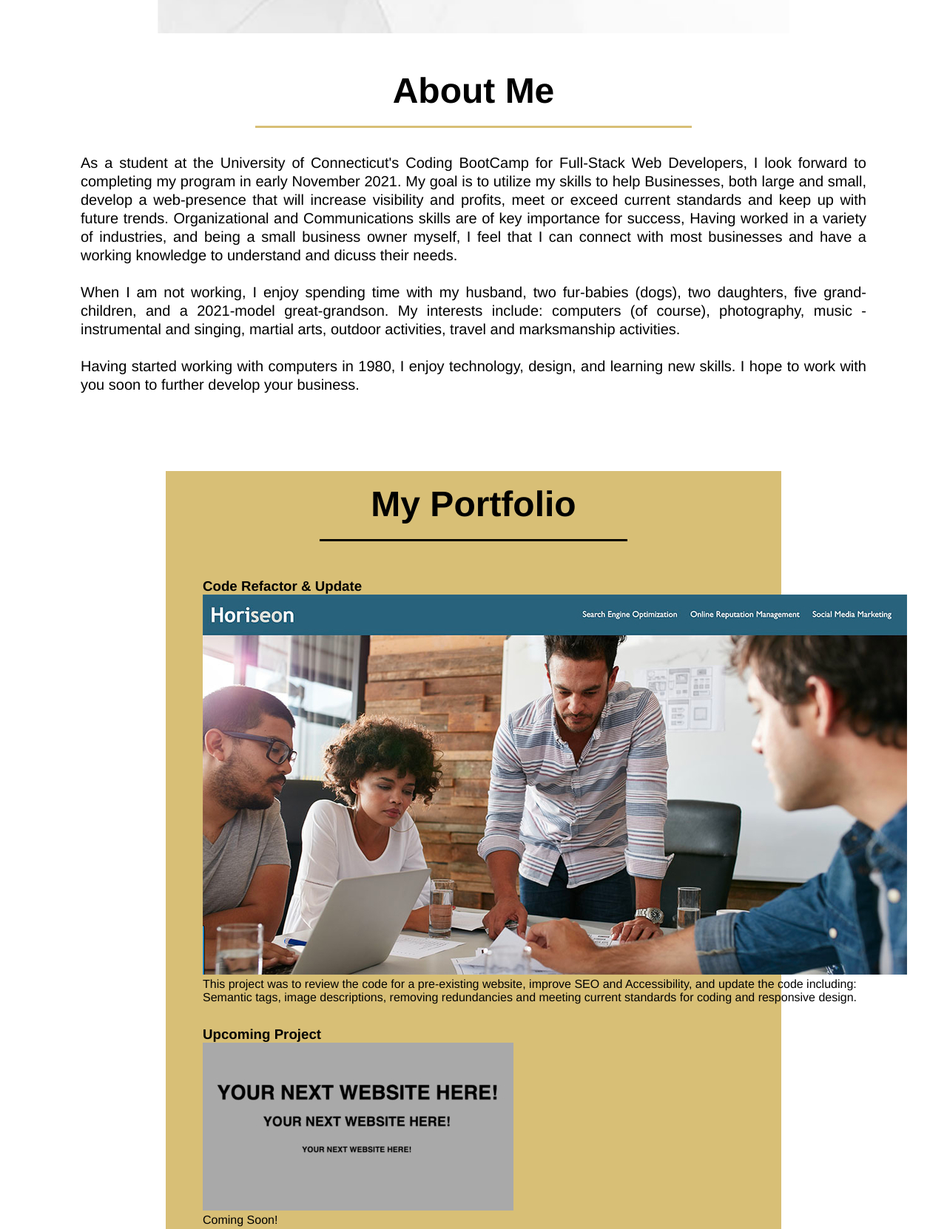
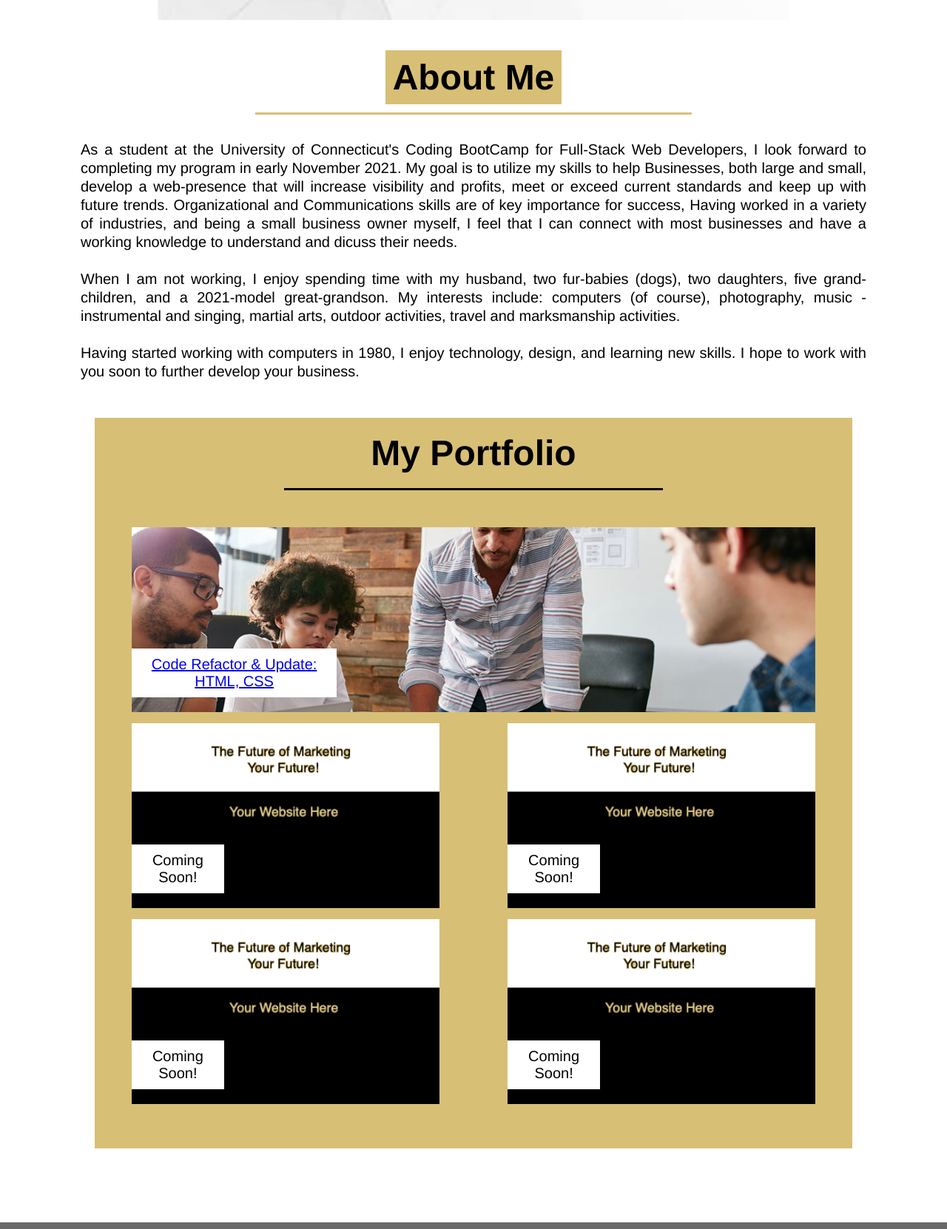
Before and after one commit to SherriWinslow/Portfolio, a plain HTML site: page index.html in a window 1280 px wide. Shown: the part 377-2039 px from the top of the page at 74% size. Drawn offline with Linux system fonts and the light colour scheme.

Commit message:
complete update of main section html & css

```diff
--- a/assets/css/style.css
+++ b/assets/css/style.css
@@ -41,6 +41,7 @@
   header a {
     text-decoration: none;
     color: var(--primary-color);
+    font-weight: bold;
   }
 
   header nav {
@@ -121,6 +122,15 @@
   /* HERO STYLES END */
 
    /* INTRO STYLES START */
+
+   #bio span {
+    margin-top: auto;
+    width: 35%;
+    background-color: var(--primary-color);
+    color: var(--terciary-color);
+    padding: 10px 10px;
+    text-align: center;
+   }
    .intro p {
     line-height: 1.25;
     color: var(--secondary-color);
@@ -134,7 +144,7 @@
   /* MAOM STYLES START */
   main {
     background-color: var(--primary-color);
-    width: 65%;
+    width: 80%;
     padding: 20px
     padding-top: 25px;
     padding-bottom: 30px;
@@ -157,57 +167,68 @@
     border-color: var(--secondary-color);
   }
 
-main section {
+  main section {
   padding-top: 15px;
   padding-bottom: 15px;
 }
 
-.flex-container1 {
+/* flex parent */
+.flex-container {
+  /* create flex box */
   display: flex;
+  /* tells flexbox to break to next line if it runs over*/
   flex-wrap: wrap;
+  /* put all unused space between items */
   justify-content: space-between;
   width: 100%;
 }
 
+/* flex child */
 .flex-item {
+  /* make each elemtn specific width, 100% minus width is space between each element */
   width: 45%;
-  font-size: 22px;
-  font-weight: bold;
+
+  /* put space between each element vertically */
   margin-bottom: 15px;
+
+  /* see images folder */
+  background-image: url('../images/placeholder-420x227.png');
+
+  /* background to fit box no matter what */
   background-size: cover;
+
+  /* crop background at the center */
   background-position: center;
+
+  /* padding top and bottom first number, then left/right */
   padding: 20px 0;
+
+  /* set minimum heigh value */
   min-height: 250px;
+
+  /* flexbox and create column instead of row */
   display: flex;
   flex-direction: column;
+}
+
+/* for text area inside of flex item */
+.flex-item span {
+  /* element to bottom of flex item */
+  margin-top: auto;
+  width: 30%;
+  align-items: left;
+  background-color: var(--tertiary-color);
+  color: var(--secondary-color);
+  padding: 10px 5px;
+  font-size: 20px;
+  text-align: center;
 }
 
 .flex-item1 {
   width: 100%;
   height: 100%;
-  flex: 0 100%;
-  display: flex;
-  flex-wrap: auto;
-  width: 65%;
-  margin-left: auto
-  margin-right: auto
-
-
-}
-.flex-container {
-  display: flex;
-  flex-wrap: wrap;
-  justify-content: space-between;
-  width: 100%;
-
-  .flex-item-left {
-    flex: 45%;
+  background-image: url('../images/Code-Refactor-952x514.jpg')
   }
-
-  .flex-item-right {
-    flex: 45%;
-  }
-}
   /* MAIN SECTION STYLES END */
 
    /* CONTACT STYLES START */
--- a/index.html
+++ b/index.html
@@ -1,6 +1,5 @@
 <!DOCTYPE html>
 <html lang="en-us">
-a
 
 <head>
   <meta charset="UTF-8">
@@ -46,7 +45,9 @@ a
   <!-- "about me" section -->
 
   <section class="intro">
-    <h2 id="bio" class="section-title primary-border">About Me</h2>
+    <h2 id="bio" class="section-title primary-border">
+      <span>About Me</span>
+    </h2>
     <P>
       As a student at the University of Connecticut's Coding BootCamp for Full-Stack Web
       Developers, I look forward to completing my program in early November 2021. My goal is to utilize my skills to
@@ -66,57 +67,30 @@ a
       Having started working with computers in 1980, I enjoy technology, design, and learning new skills. I hope to work
       with you soon to further develop your business.
     </p>
-    <BR>
-    <BR>
-    <BR>
   </section>
 
 
   <!--Main Section - location of Portfolio -->
   <main>
-    <h2 id="work" class="secondary-border">My Portfolio</h2>
+    <h2 class="secondary-border">My Portfolio</h2>
     <section>
-      <h3>Code Refactor & Update</h3>
       <div class="flex-container">
-        <div class=flex-item1">
-          <a href="https://sherriwinslow.github.io/Code-Refactor/">
-            <img src="assets/images/Code-Refactor-952x514.jpg"
-              alt="Horiseon website with Teal navigation banner, two men and one woman sitting at a table, with a laptop, papers, & pens; and one man stancing.  Everyone is looking at a paper on table;.  There is a white-board behind the man standing">
-          </a>
-          <p>
-            This project was to review the code for a pre-existing website, improve SEO and Accessibility, and update
-            the
-            code including: Semantic tags, image descriptions, removing redundancies and meeting current standards for
-            coding and responsive design.
-          </p>
+        <div class="flex-item flex-item1">
+          <span> <a href="https://sherriwinslow.github.io/Code-Refactor/"
+            alt="Horiseon website with Teal navigation banner, two men and one woman sitting at a table, with a laptop, papers, & pens; and one man stancing.  Everyone is looking at a paper on table;.  There is a white-board behind the man standing">Code Refactor & Update:  HTML, CSS</a>
+          </span>
         </div>
-      </div>
-    </section>
-
-    <section>
-      <h3>Upcoming Project</h3>
-      <div class="flex-container">
-        <div class=flex-item">
-          <!-- <a href="url here"> -->
-          <img src="assets/images/gray-placeholder-420x227.jpg"
-            alt=="A Gray space-holder image with black letters that says, Your Next Website Here, in 3 different size fonts.">
-          <p>
-            Coming Soon!
-          </p>
+        <div class="flex-item">
+          <span>Coming Soon!</span>
         </div>
-      </div>
-    </section>
-
-    <section>
-      <h3>Upcoming Project</h3>
-      <div class="flex-container">
-        <div class=flex-item">
-          <!-- <a href="url here"> -->
-          <img src="assets/images/gray-placeholder-420x227.jpg"
-            alt=="A Gray space-holder image with black letters that says, Your Next Website Here, in 3 different size fonts.">
-          <p>
-            Coming Soon!
-          </p>
+        <div class="flex-item">
+          <span>Coming Soon!</span>
+        </div>
+        <div class="flex-item">
+          <span>Coming Soon!</span>
+        </div>
+        <div class="flex-item">
+          <span>Coming Soon!</span>
         </div>
       </div>
     </section>
```
Also changed, not shown: assets/images/Code-Refactor-1008x545.jpg (deleted), assets/images/Code-Refactor-1120x605.jpg (deleted), assets/images/Code-Refactor-840x454.jpg (deleted), assets/images/gold-background.jpg (deleted), assets/images/gray-placeholder-420x227.jpg (deleted), assets/images/placeholder-420x227.png (added), 1 other file.
